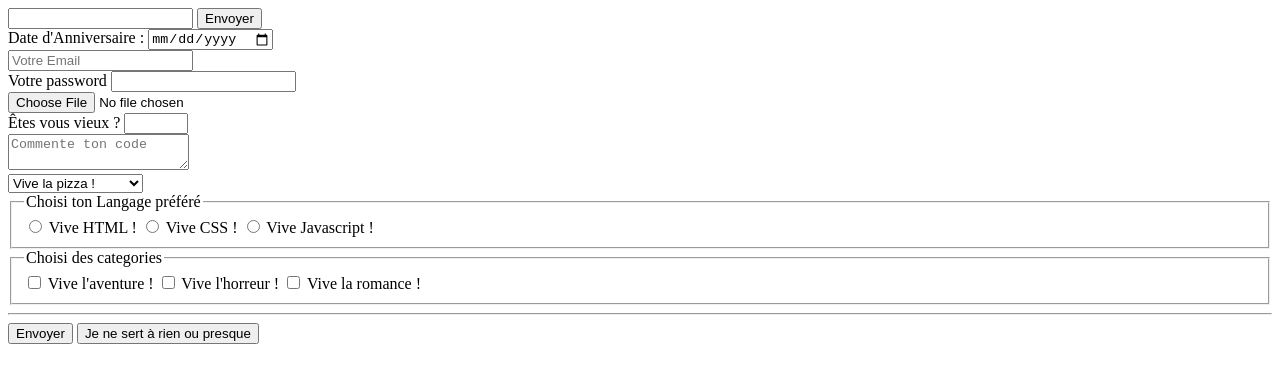
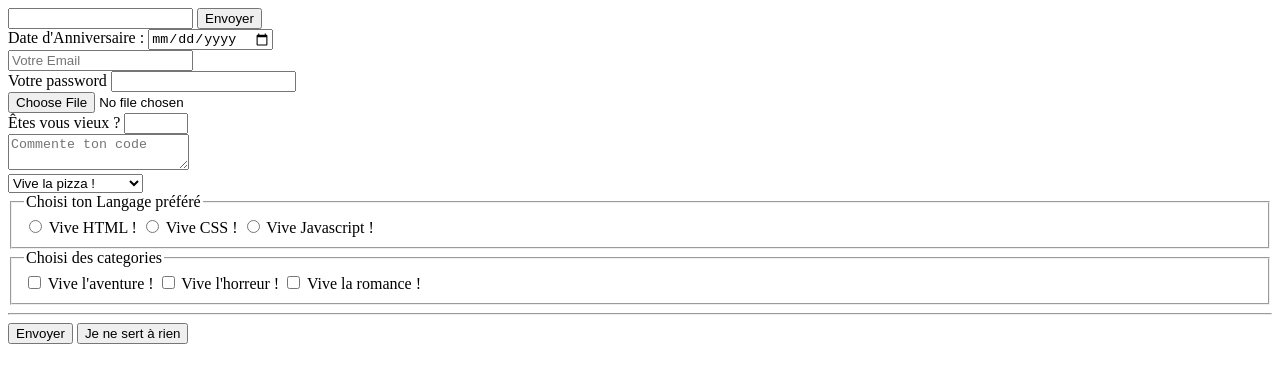
Before and after one commit to NolwennWM/dwwmArras, a plain HTML site: page 01-html/04-formulaire.html in a window 1280 px wide. Drawn offline with Linux system fonts and the light colour scheme.

Commit message:
update button

```diff
--- a/01-html/04-formulaire.html
+++ b/01-html/04-formulaire.html
@@ -107,7 +107,7 @@
         <hr>
         <!-- button ou input:submit fonctionnent pour soumettre un formulaire -->
         <button type="submit">Envoyer</button>
-        <input type="button" value="Je ne sert à rien ou presque">
+        <input type="button" value="Je ne sert à rien">
     </form>
 </body>
 </html>
```
Also changed, not shown: README.md.
